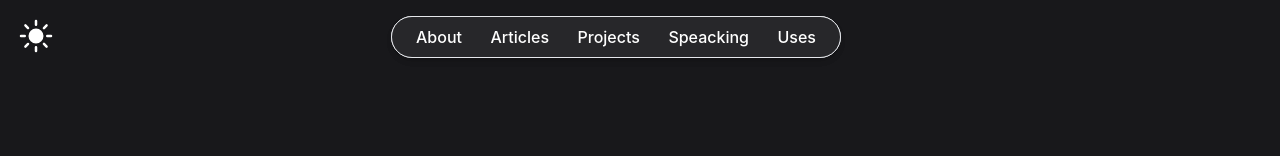
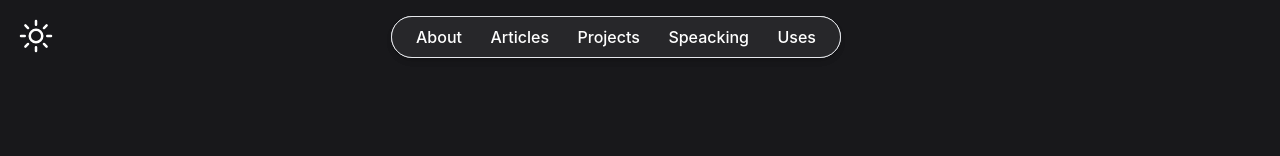
Before and after one commit to zeeshanak23/portfolio, a Next.js app: page / in a window 1280 px wide. Shown: the top 156 px of the page. Built offline with nearby package versions, Linux system fonts and the light colour scheme.

Commit message:
added svg icons

```diff
--- a/src/app/page.tsx
+++ b/src/app/page.tsx
@@ -7,8 +7,6 @@ import Hero from '@/components/hero/Hero';
 import ImageSection from '@/components/imageSection/Image';
 import Head from 'next/head';
 import * as React from 'react';
-import { SunIcon } from '@heroicons/react/24/solid';
-import { MoonIcon } from '@heroicons/react/24/solid';
 import { useEffect } from 'react';
 
 /**
@@ -18,8 +16,8 @@ import { useEffect } from 'react';
  * You can override the next-env if the type is important to you
  * @see https://stackoverflow.com/questions/68103844/how-to-override-next-js-svg-module-declaration
  */
-import Logo from '~/svg/Logo.svg';
-import { tree } from 'next/dist/build/templates/app-page';
+import Sunlight from '@/components/logo/Sunlight';
+import MoonLight from '@/components/logo/Moonlight';
 
 // !STARTERCONF -> Select !STARTERCONF and CMD + SHIFT + F
 // Before you begin editing, follow all comments with `STARTERCONF`,
@@ -81,13 +79,13 @@ export default function HomePage() {
                 onClick={() => changeColor()}
                 className='h-10 w-10 cursor-pointer'
               >
-                <SunIcon />
+                <Sunlight />
               </button>
               <button
                 onClick={() => color()}
                 className='h-8 w-8 cursor-pointer'
               >
-                <MoonIcon />
+                <MoonLight />
               </button>
             </div>
 
--- a/src/components/Blog/PostBody.tsx
+++ b/src/components/Blog/PostBody.tsx
@@ -4,8 +4,8 @@ import Head from 'next/head';
 import DateFormater from './DateFormater';
 import Header from '@/components/header/Header';
 import Footer from '@/components/footer/Footer';
-import { SunIcon } from '@heroicons/react/24/solid';
-import { MoonIcon } from '@heroicons/react/24/solid';
+import Sunlight from '@/components/logo/Sunlight';
+import MoonLight from '@/components/logo/Moonlight';
 
 const PostBody: FC<{ slug: string }> = ({ slug }) => {
   const [enabled, setEnabled] = useState(false);
@@ -68,13 +68,13 @@ const PostBody: FC<{ slug: string }> = ({ slug }) => {
                   onClick={() => changeColor()}
                   className='h-10 w-10 cursor-pointer'
                 >
-                  <SunIcon />
+                  <Sunlight />
                 </button>
                 <button
                   onClick={() => color()}
                   className='h-8 w-8 cursor-pointer'
                 >
-                  <MoonIcon />
+                  <MoonLight />
                 </button>
               </div>
               <div className='m-auto mt-[100px] flex w-[full] flex-col items-center  justify-center rounded-lg p-2  md:w-[1200px]  '>
--- /dev/null
+++ b/src/components/logo/Moonlight.tsx
@@ -0,0 +1,19 @@
+const MoonLight = () => {
+  return (
+    <svg
+      xmlns='http://www.w3.org/2000/svg'
+      fill='none'
+      viewBox='0 0 24 24'
+      stroke-width='1.5'
+      stroke='currentColor'
+      className='h-8 w-8'
+    >
+      <path
+        stroke-linecap='round'
+        stroke-linejoin='round'
+        d='M21.752 15.002A9.72 9.72 0 0 1 18 15.75c-5.385 0-9.75-4.365-9.75-9.75 0-1.33.266-2.597.748-3.752A9.753 9.753 0 0 0 3 11.25C3 16.635 7.365 21 12.75 21a9.753 9.753 0 0 0 9.002-5.998Z'
+      />
+    </svg>
+  );
+};
+export default MoonLight;
--- /dev/null
+++ b/src/components/logo/Sunlight.tsx
@@ -0,0 +1,21 @@
+const Sunlight = () => {
+  return (
+    <div>
+      <svg
+        xmlns='http://www.w3.org/2000/svg'
+        fill='none'
+        viewBox='0 0 24 24'
+        stroke-width='1.5'
+        stroke='currentColor'
+        className='h-10 w-10'
+      >
+        <path
+          stroke-linecap='round'
+          stroke-linejoin='round'
+          d='M12 3v2.25m6.364.386-1.591 1.591M21 12h-2.25m-.386 6.364-1.591-1.591M12 18.75V21m-4.773-4.227-1.591 1.591M5.25 12H3m4.227-4.773L5.636 5.636M15.75 12a3.75 3.75 0 1 1-7.5 0 3.75 3.75 0 0 1 7.5 0Z'
+        />
+      </svg>
+    </div>
+  );
+};
+export default Sunlight;
```
